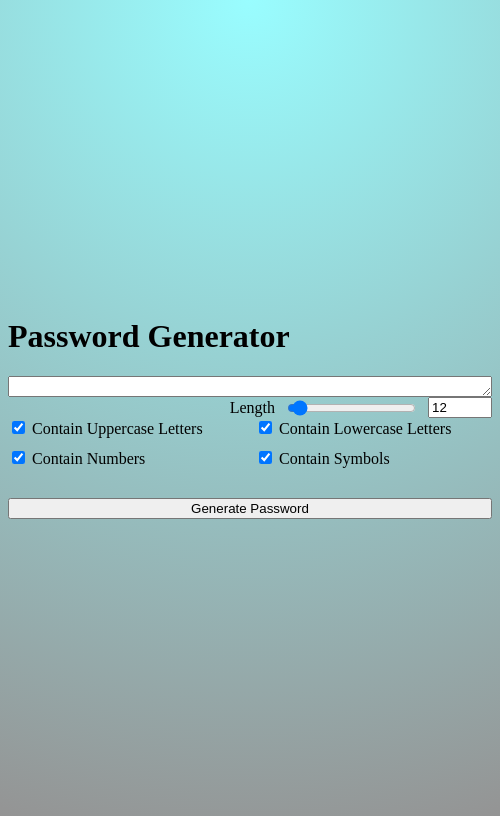
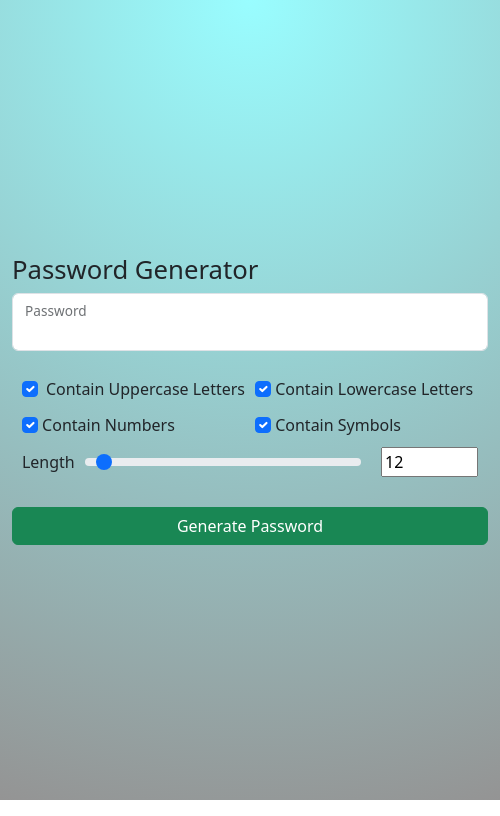
Before and after one commit to eestaniel/password_generator, an Electron app: page renderer/index.html in a window 500 px wide. Drawn offline with nearby package versions, Linux system fonts and the light colour scheme.

Commit message:
fix: added bootstrap components

```diff
--- a/renderer/index.html
+++ b/renderer/index.html
@@ -4,47 +4,62 @@
     <meta charset="UTF-8">
     <title>Password Generator</title>
     <link rel="stylesheet" href="./css/index.css">
+    <link href="https://cdn.jsdelivr.net/npm/bootstrap@5.3.0-alpha3/dist/css/bootstrap.min.css" rel="stylesheet"
+          integrity="sha384-KK94CHFLLe+nY2dmCWGMq91rCGa5gtU4mk92HdvYe+M/SXH301p5ILy+dN9+nJOZ" crossorigin="anonymous">
+    <script src="https://cdn.jsdelivr.net/npm/bootstrap@5.3.0-alpha3/dist/js/bootstrap.bundle.min.js"
+            integrity="sha384-ENjdO4Dr2bkBIFxQpeoTz1HIcje39Wm4jDKdf19U8gI4ddQ3GYNS7NTKfAdVQSZe"
+            crossorigin="anonymous"></script>
 </head>
 <body>
-    <div class="container">
-        <h1>Password Generator</h1>
+<div class="container">
+    <h2>Password Generator</h2>
 
-        <textarea id="generatedText" rows="1" readonly></textarea>
+    <div class="d-flex align-items-stretch mb-3">
+        <div class="form-floating flex-grow-1">
+            <textarea class="form-control generatedText" name="generatedText" id="floatingTextarea"></textarea>
+            <label for="floatingTextarea">Password</label>
+        </div>
+        <button type="button" class="btn btn-secondary ml-2" id="copyButton" style="display: none;">Copy</button>
+    </div>
 
-        <button id="copyButton" style="display: none;">Copy</button>
 
-        <div class="slider-container">
-            <label for="lengthSlider">Length</label>
-            <input type="range" min="1" max="256" value="12" id="lengthSlider">
-            <input type="number" min="1" max="256" value="12" id="lengthInput">
-        </div>
-
+    <div class="container2">
         <div class="checkbox-container">
-            <div>
-                <input type="checkbox" id="uppercase" checked>
+            <div class="form-check">
+                <input class="form-check-input" type="checkbox" id="uppercase"checked>
                 <label for="uppercase">Contain Uppercase Letters</label>
             </div>
 
+
             <div>
-                <input type="checkbox" id="lowercase" checked>
+                <input class="form-check-input"name=""  type="checkbox" id="lowercase" checked>
                 <label for="lowercase">Contain Lowercase Letters</label>
             </div>
 
             <div>
-                <input type="checkbox" id="numbers" checked>
+                <input class="form-check-input" type="checkbox" id="numbers" checked>
                 <label for="numbers">Contain Numbers</label>
             </div>
 
             <div>
-                <input type="checkbox" id="symbols" checked>
+                <input class="form-check-input" type="checkbox" id="symbols" checked>
                 <label for="symbols">Contain Symbols</label>
             </div>
+
+            <div class="slider-container" style="grid-column: span 2;">
+                <label for="lengthSlider">Length</label>
+                <input class="form-range" type="range" min="1" max="256" value="12" id="lengthSlider">
+                <label for="lengthInput"></label>
+                <input type="number" min="1" max="256" value="12" id="lengthInput">
+            </div>
         </div>
+    </div>
 
 
-        <button id="generateButton" onclick="generatePassword()">Generate Password</button>
-    </div>
+    <button type="button" class="btn btn-success" id="generateButton" onclick="generatePassword()">Generate Password
+    </button>
+</div>
 
-    <script src="./js/generate_password.js"></script>
+<script src="./js/generate_password.js"></script>
 </body>
 </html>
```
